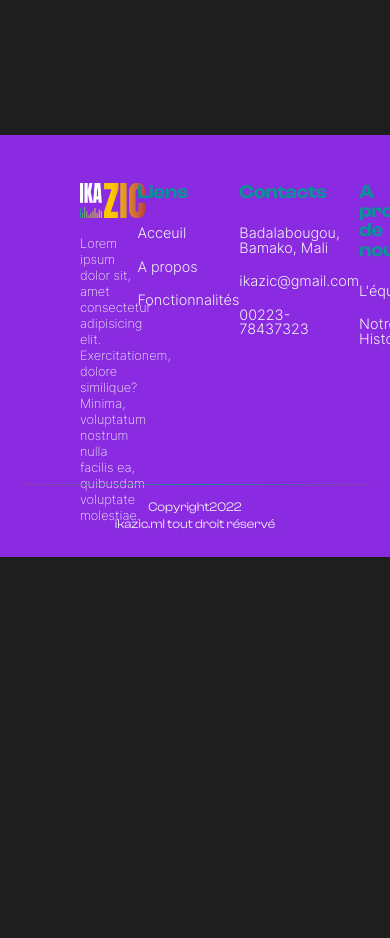
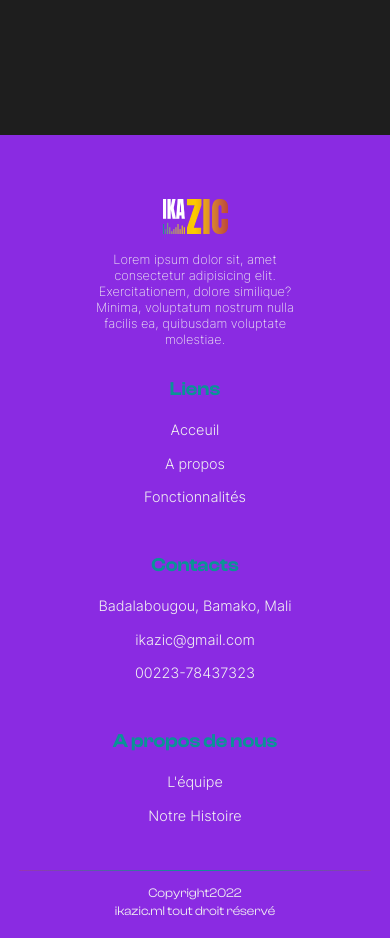
Before and after one commit to MozartOnWeb/ikazic, a Next.js app: page / in a window 390 px wide. Shown: the part 7260-8198 px from the top of the page. Before the commit the page ends 7817 px from the top, so only its background shows below. Built offline with nearby package versions, Linux system fonts and the light colour scheme.

Commit message:
making footer section responsive for 769px screens

```diff
--- a/sections/Footer/footer.scss
+++ b/sections/Footer/footer.scss
@@ -113,6 +113,23 @@
   }
   @media (max-width: 769px) {
     background-color: cyan;
+    padding: 4rem 5rem;
+    height: auto;
+    .content {
+      flex-direction: column;
+      align-items: center;
+      justify-content: space-between;
+      text-align: center;
+      .ikazic {
+        width: 100%;
+      }
+      .details {
+        margin-bottom: 2rem;
+      }
+    }
+    .bottom-section {
+      bottom: 2%;
+    }
   }
   @media (max-width: 480px) {
     background-color: blueviolet;
```
